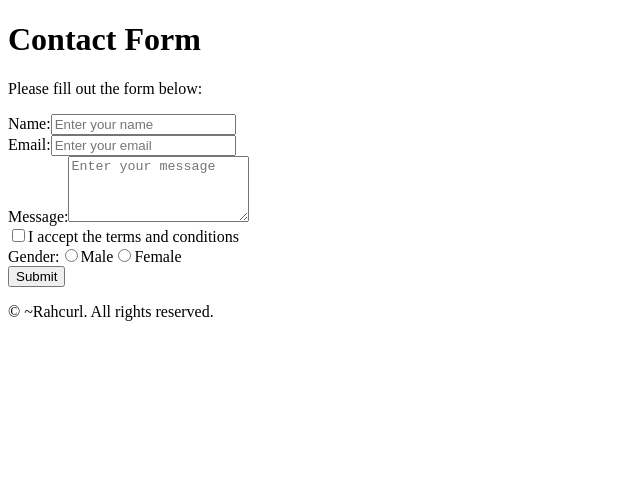
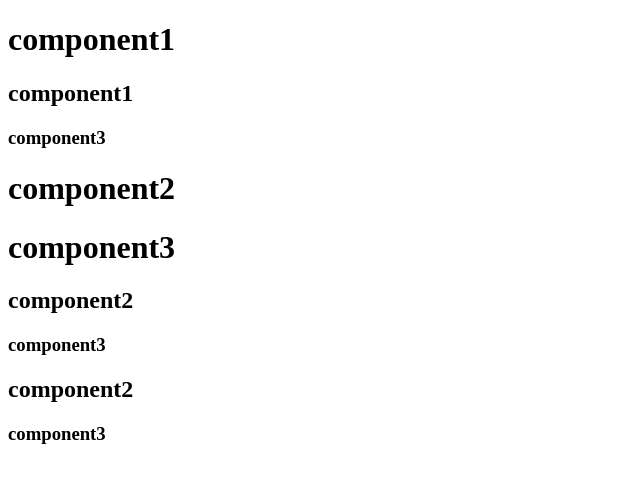
Before and after one commit to Rahcurl/WebProject, a React (Vite) app: page / in a window 1280 px wide. Shown: the top 482 px of the page, without its empty margins (0-640 px from the left). Built offline with nearby package versions, Linux system fonts and the light colour scheme.

Commit message:
Division wise component

```diff
--- /dev/null
+++ b/src/firstdir/component1.jsx
@@ -0,0 +1,44 @@
+import * as React from 'react'
+
+// Class-based component Xyz
+export class Xyz extends React.Component {
+  render() {
+    return (
+      <div>
+        <h1>component1</h1>
+        <h2>component1</h2>
+        <h3>component3</h3>
+        <Abc />
+      </div>
+    )
+  }
+}
+
+// Class-based component Abc
+class Abc extends React.Component {
+  render() {
+    return (
+      <div>
+        <h1>component2</h1>
+        <Aaa />
+        <h2>component2</h2>
+        <h3>component3</h3>
+      </div>
+    )
+  }
+}
+
+// Class-based component Aaa
+class Aaa extends React.Component {
+  render() {
+    return (
+      <div>
+        <h1>component3</h1>
+        <h2>component2</h2>
+        <h3>component3</h3>
+      </div>
+    )
+  }
+}
+
+export default Xyz
--- a/src/main.jsx
+++ b/src/main.jsx
@@ -1,7 +1,11 @@
 import { createRoot } from 'react-dom/client'
-import MyComponent from './comp1'
+//import MyComponent from './comp1'
+import Xyz from './firstdir/component1'
+//1.Class based implementation
+//2.Function based implementation
 createRoot(document.getElementById('root')).render(
   <div>
-    <MyComponent/>
+    <Xyz/>
   </div>
+
 )
```
